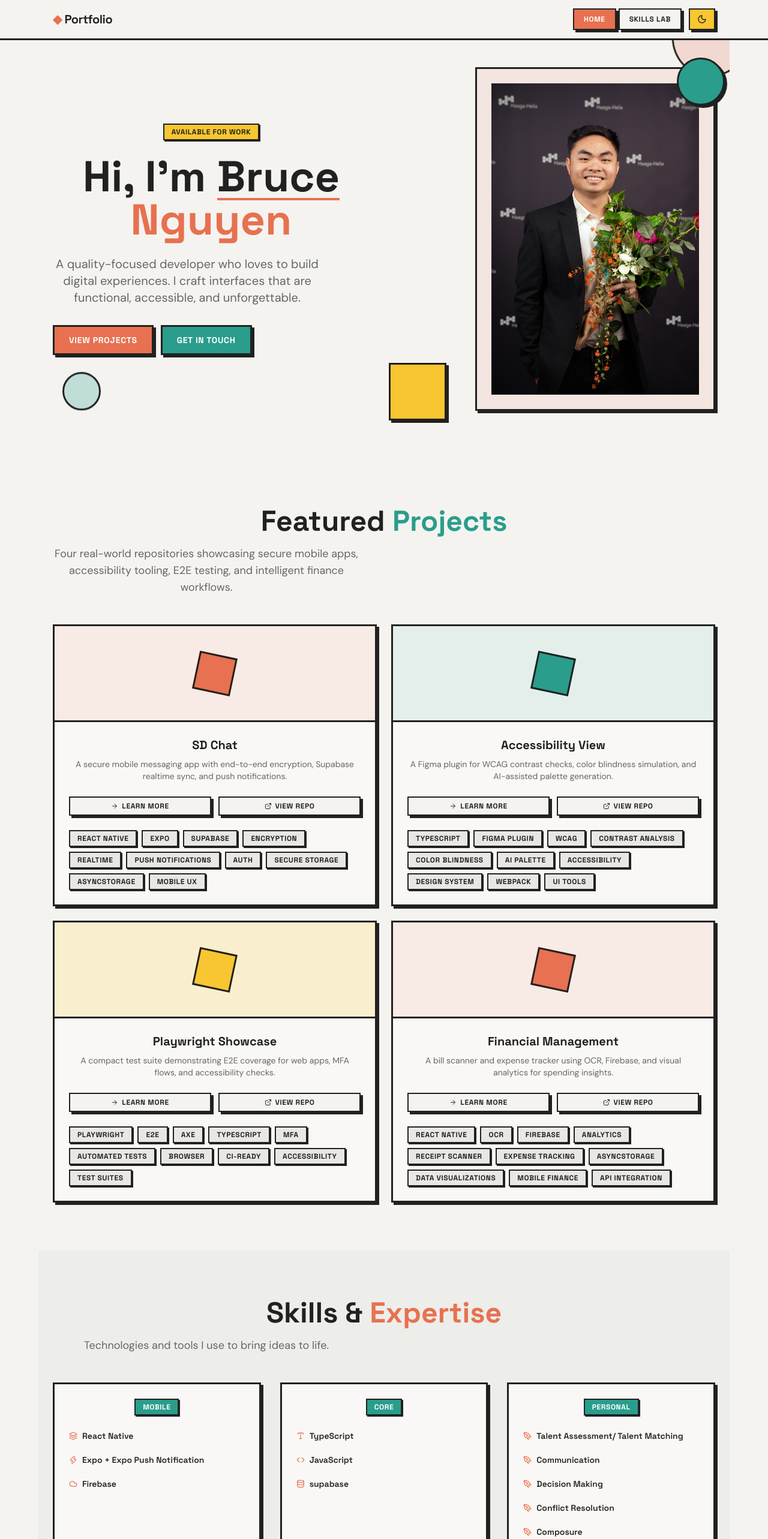
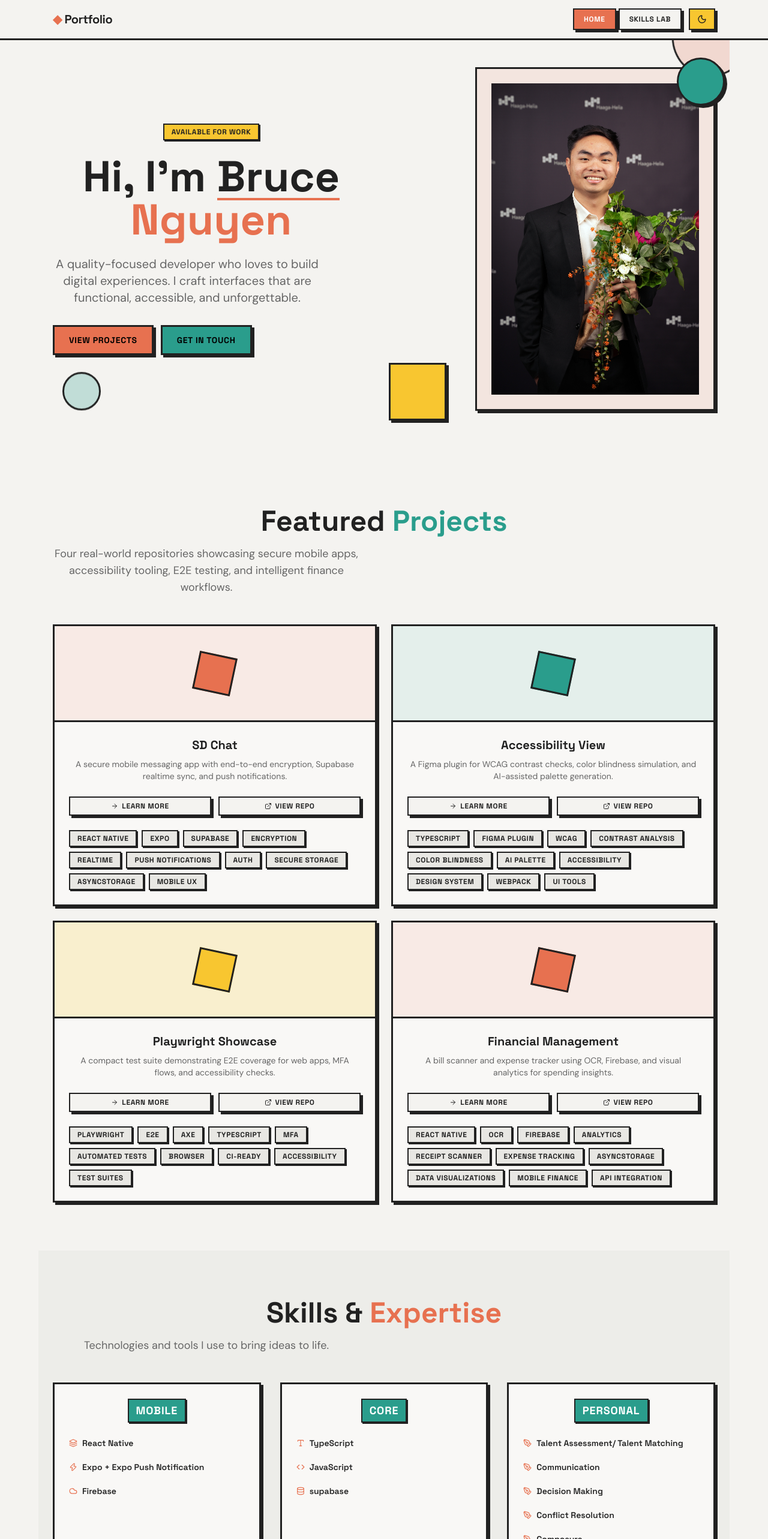
Before and after one commit to phuocnguyen2201/portfolio, a React app: page /portfolio/ in a window 1280 px wide. Shown: the top 2566 px of the page at 60% size. Built offline with nearby package versions, Linux system fonts and the light colour scheme; the HTML template or start-up script is replaced by a standard one.

Commit message:
adjust color contrast

```diff
--- a/src/components/Header.tsx
+++ b/src/components/Header.tsx
@@ -28,7 +28,7 @@ const Header = () => {
               to={item.path}
               className={`brutal-btn text-xs border-[2px] px-4 py-2 ${
                 location.pathname === item.path
-                  ? "bg-primary text-primary-foreground"
+                  ? "bg-primary text-primary-foreground text-black"
                   : "bg-background text-foreground hover:bg-muted"
               }`}
             >
--- a/src/components/SkillsSection.tsx
+++ b/src/components/SkillsSection.tsx
@@ -47,7 +47,7 @@ const SkillsSection = () => {
             transition={{ duration: 0.4, delay: catIdx * 0.1 }}
             className="brutal-card"
           >
-            <div className="tag-badge bg-secondary text-secondary-foreground inline-block mb-6">
+            <div className="tag-badge bg-secondary text-secondary-foreground inline-block mb-6 md:text-lg text-black">
               {category}
             </div>
             <div className="space-y-5">
--- a/src/index.css
+++ b/src/index.css
@@ -140,11 +140,11 @@
   }
 
   .brutal-btn-primary {
-    @apply brutal-btn bg-primary text-primary-foreground;
+    @apply brutal-btn bg-primary text-black;
   }
 
   .brutal-btn-secondary {
-    @apply brutal-btn bg-secondary text-secondary-foreground;
+    @apply brutal-btn bg-secondary text-black;
   }
 
   .brutal-btn-accent {
```
